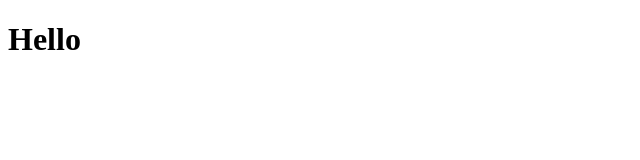
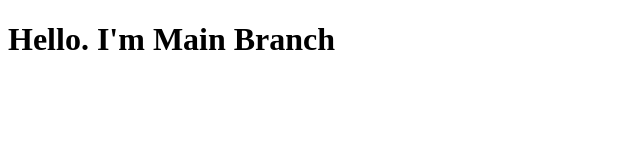
Before and after one commit to ritikdhiman001/git, a plain HTML site: page index.html in a window 1280 px wide. Shown: the whole page, without its empty margins (0-640 px from the left). Drawn offline with Linux system fonts and the light colour scheme.

Commit message:
Change index file data

```diff
--- a/index.html
+++ b/index.html
@@ -1,11 +1,14 @@
 <!DOCTYPE html>
 <html lang="en">
+
 <head>
     <meta charset="UTF-8">
     <meta name="viewport" content="width=device-width, initial-scale=1.0">
     <title>Document</title>
 </head>
+
 <body>
-    <h1>Hello</h1>
+    <h1>Hello. I'm Main Branch</h1>
 </body>
+
 </html>
```
